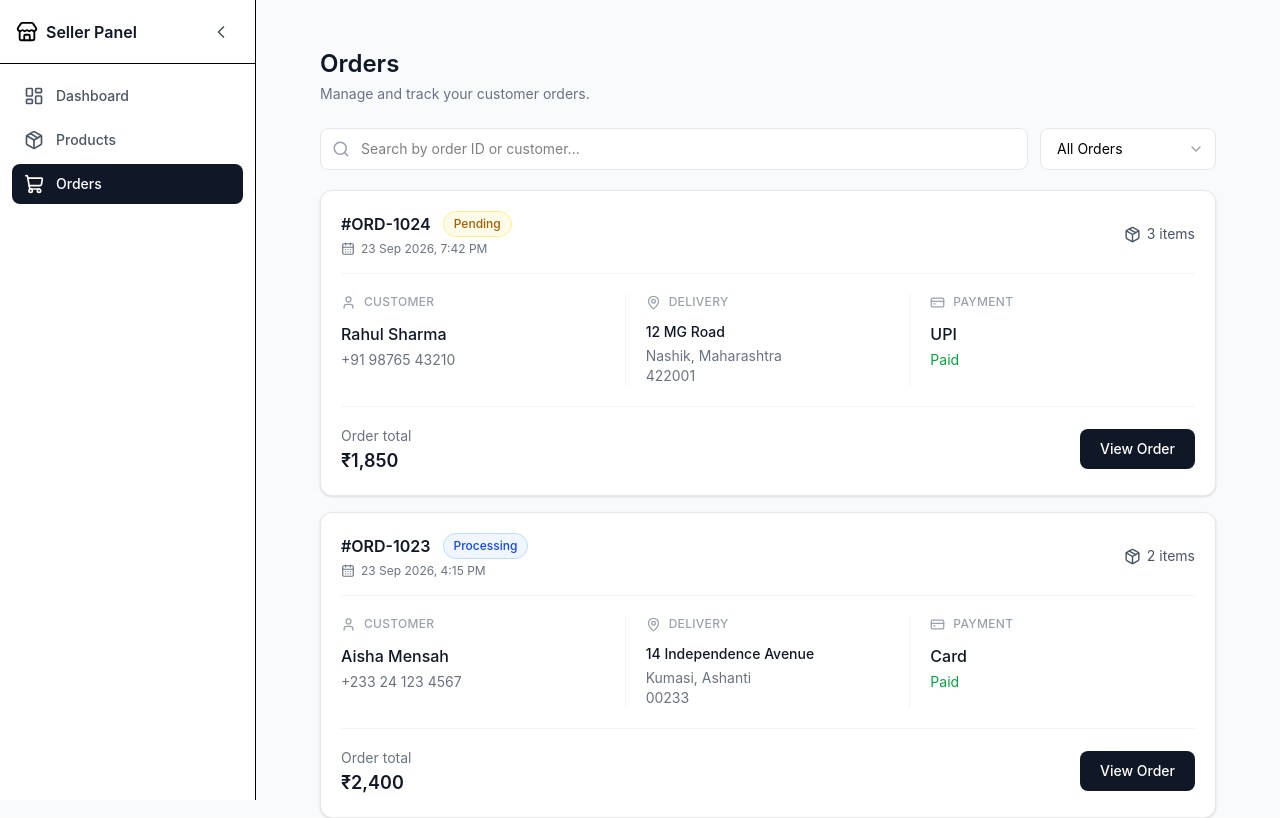
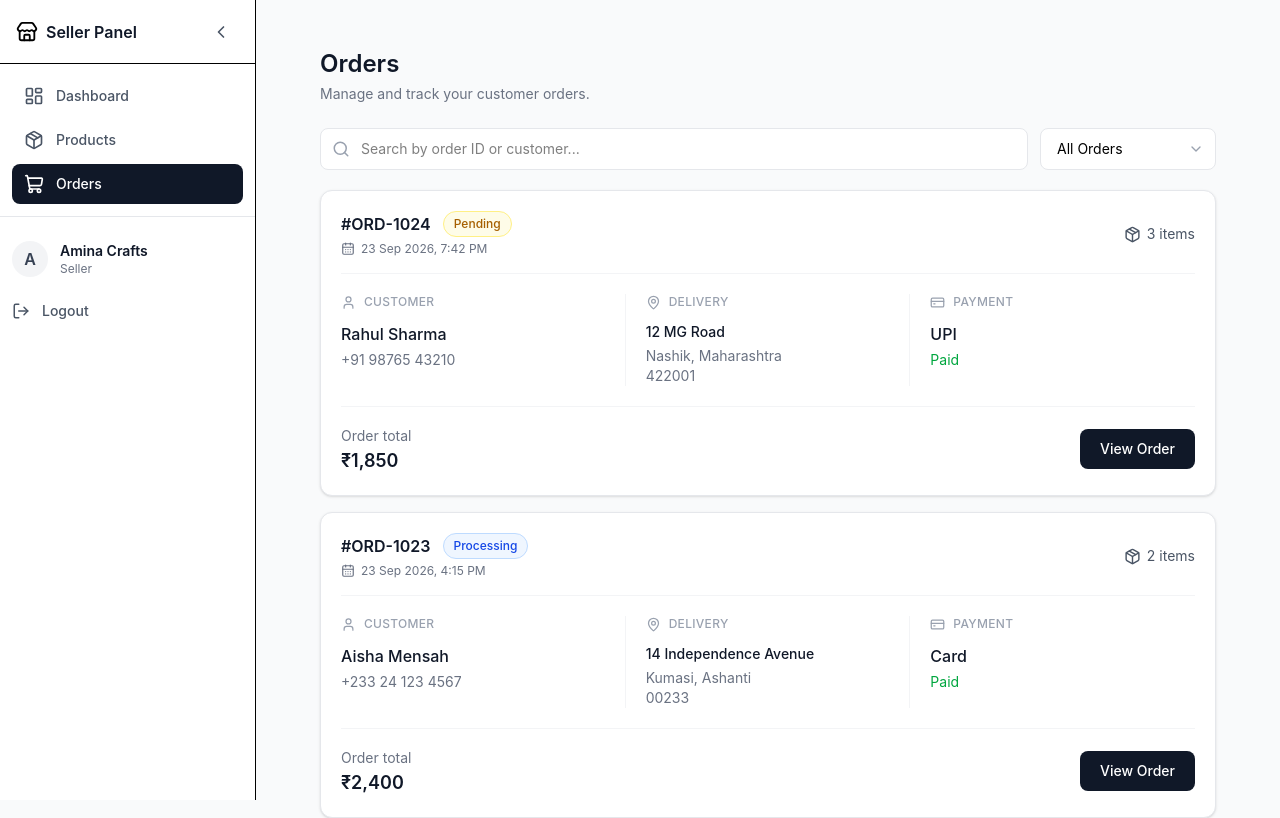
Before and after one commit to ajinkya02791/Reneo-, a React (Vite) app in the folder reneo-f/: page /seller/orders in a window 1280 px wide. Shown: the top 818 px of the page. Built offline with nearby package versions, Linux system fonts and the light colour scheme; no server answers.

Commit message:
feat: add seller profile section and logout button with navigate to login after logout

```diff
--- a/reneo-f/src/SellerPage/MainTemplate.tsx
+++ b/reneo-f/src/SellerPage/MainTemplate.tsx
@@ -1,6 +1,6 @@
 
 import { useState } from "react";
-import { NavLink, Outlet } from "react-router-dom";
+import { NavLink, Outlet, useNavigate } from "react-router-dom";
 import {
   LayoutDashboard,
   Package,
@@ -10,7 +10,9 @@ import {
   ChevronLeft,
   ChevronRight,
   Store,
+  LogOut
 } from "lucide-react";
+import { useAuth } from "../contextAPI/auth";
 
 const menuItems = [
   {
@@ -33,6 +35,17 @@ const menuItems = [
 export default function SellerLayout() {
   const [collapsed, setCollapsed] = useState(false);
   const [mobileOpen, setMobileOpen] = useState(false);
+  const { signOut } = useAuth();
+  const navigate = useNavigate();
+
+  const handleLogout = () => {
+   try {
+     signOut()
+     navigate("/login");
+   } catch (error) {
+    console.log(error);
+   }
+  }
 
   return (
     <div className="min-h-screen bg-gray-50">
@@ -160,6 +173,34 @@ export default function SellerLayout() {
 
         </nav>
 
+        <div className="mt-auto border-t border-gray-200 pt-4">
+        {/* Seller */}
+        <div className="flex items-center gap-3 px-3 py-2">
+          <div className="flex h-9 w-9 items-center justify-center rounded-full bg-gray-100 font-semibold text-gray-700">
+            A
+          </div>
+
+          <div className="min-w-0">
+            <p className="truncate text-sm font-semibold text-gray-900">
+              Amina Crafts
+            </p>
+            <p className="text-xs text-gray-500">
+              Seller
+            </p>
+          </div>
+        </div>
+
+        {/* Logout */}
+        <button
+          type="button"
+          onClick={handleLogout}
+          className="mt-2 flex w-full items-center gap-3 rounded-lg px-3 py-2 text-sm font-medium text-gray-600 transition hover:bg-gray-100 hover:text-gray-900"
+        >
+          <LogOut size={18} />
+          <span>Logout</span>
+        </button>
+      </div>
+
       </aside>
 
       {/* ================= MAIN CONTENT ================= */}
```
